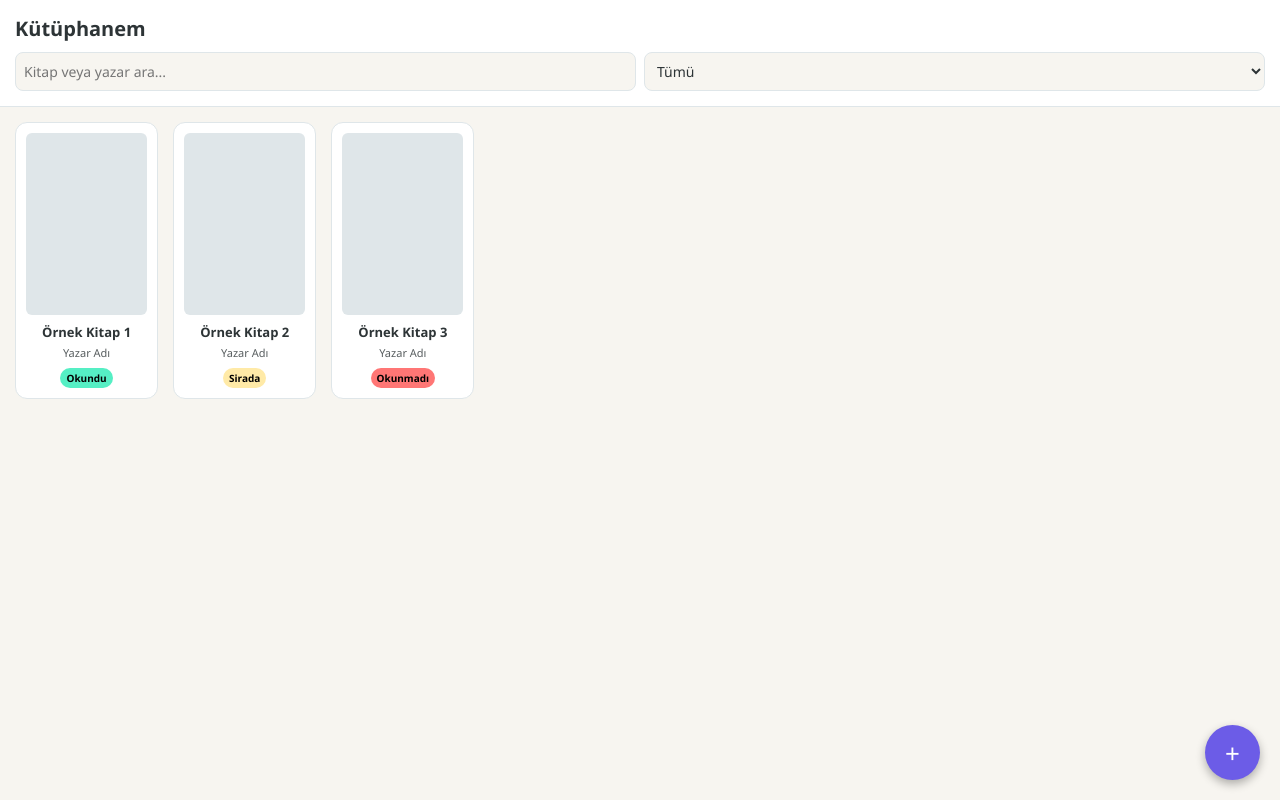
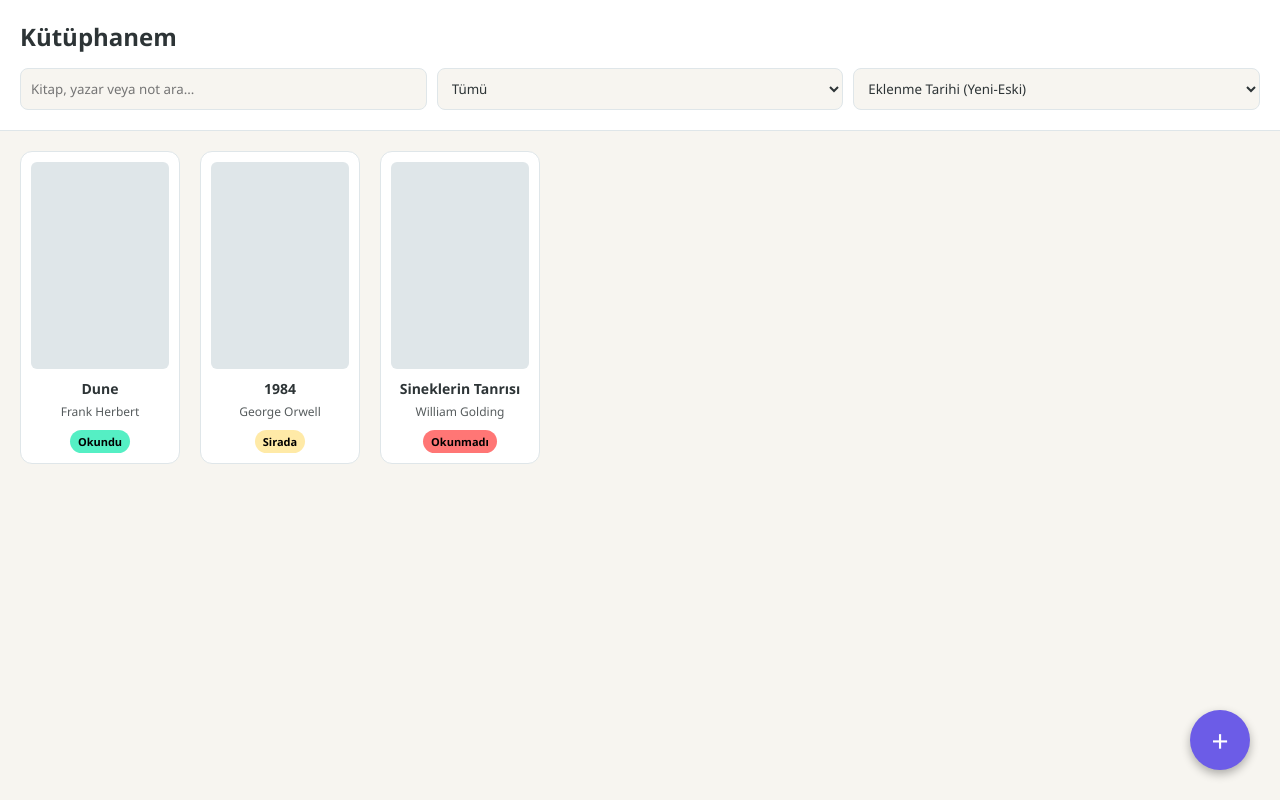
Before and after one commit to noyanred/babil, a plain HTML site: page index.html in a window 1280 px wide. Drawn offline with Linux system fonts and the light colour scheme.

Commit message:
Refactor index.html with external resources and updates
Updated search input placeholder and added new sort filter options. Removed inline styles and linked external stylesheet. Added button for quick actions and linked external JavaScript file.

```diff
--- a/index.html
+++ b/index.html
@@ -4,148 +4,13 @@
     <meta charset="UTF-8">
     <meta name="viewport" content="width=device-width, initial-scale=1.0">
     <title>Kütüphane Asistanı</title>
-    <style>
-        :root {
-            --bg-color: #f7f5f0;
-            --text-color: #2d3436;
-            --card-bg: #ffffff;
-            --border-color: #dfe6e9;
-            --accent-color: #6c5ce7;
-            --badge-okundu: #55efc4;
-            --badge-sirada: #ffeaa7;
-            --badge-okunmadi: #ff7675;
-        }
-
-        @media (prefers-color-scheme: dark) {
-            :root {
-                --bg-color: #1a1a1a;
-                --text-color: #e0e0e0;
-                --card-bg: #2d2d2d;
-                --border-color: #404040;
-                --accent-color: #a29bfe;
-                --badge-okundu: #00b894;
-                --badge-sirada: #fdcb6e;
-                --badge-okunmadi: #d63031;
-            }
-        }
-
-        * {
-            box-sizing: border-box;
-            margin: 0;
-            padding: 0;
-            font-family: 'Segoe UI', Tahoma, Geneva, Verdana, sans-serif;
-        }
-
-        body {
-            background-color: var(--bg-color);
-            color: var(--text-color);
-            transition: background-color 0.3s, color 0.3s;
-            padding-bottom: 80px;
-        }
-
-        .top-bar {
-            padding: 15px;
-            background-color: var(--card-bg);
-            border-bottom: 1px solid var(--border-color);
-            position: sticky;
-            top: 0;
-            z-index: 100;
-        }
-
-        .top-bar h1 {
-            font-size: 20px;
-            margin-bottom: 10px;
-        }
-
-        .controls {
-            display: flex;
-            gap: 8px;
-            flex-wrap: wrap;
-        }
-
-        input, select {
-            padding: 8px;
-            border: 1px solid var(--border-color);
-            border-radius: 8px;
-            background-color: var(--bg-color);
-            color: var(--text-color);
-            outline: none;
-            flex: 1;
-            min-width: 130px;
-            font-size: 14px;
-        }
-
-        .grid-container {
-            display: grid;
-            grid-template-columns: repeat(auto-fill, minmax(130px, 1fr));
-            gap: 15px;
-            padding: 15px;
-        }
-
-        .book-card {
-            background-color: var(--card-bg);
-            border: 1px solid var(--border-color);
-            border-radius: 12px;
-            padding: 10px;
-            cursor: pointer;
-            transition: transform 0.2s;
-            display: flex;
-            flex-direction: column;
-            align-items: center;
-            text-align: center;
-        }
-
-        .book-cover {
-            width: 100%;
-            aspect-ratio: 2/3;
-            background-color: var(--border-color);
-            border-radius: 6px;
-            object-fit: cover;
-            margin-bottom: 8px;
-        }
-
-        .book-title {
-            font-size: 13px;
-            font-weight: bold;
-            margin-bottom: 4px;
-        }
-
-        .book-author {
-            font-size: 11px;
-            opacity: 0.8;
-            margin-bottom: 8px;
-        }
-
-        .status-badge {
-            font-size: 10px;
-            padding: 3px 6px;
-            border-radius: 10px;
-            color: #000;
-            font-weight: bold;
-        }
-
-        .fab-btn {
-            position: fixed;
-            bottom: 20px;
-            right: 20px;
-            width: 55px;
-            height: 55px;
-            border-radius: 50%;
-            background-color: var(--accent-color);
-            color: white;
-            border: none;
-            font-size: 26px;
-            cursor: pointer;
-            box-shadow: 0 4px 10px rgba(0,0,0,0.3);
-            z-index: 200;
-        }
-    </style>
+    <link rel="stylesheet" href="style.css">
 </head>
 <body>
     <header class="top-bar">
         <h1>Kütüphanem</h1>
         <div class="controls">
-            <input type="text" id="searchInput" placeholder="Kitap veya yazar ara...">
+            <input type="text" id="searchInput" placeholder="Kitap, yazar veya not ara...">
 
             <select id="statusFilter">
                 <option value="all">Tümü</option>
@@ -153,42 +18,23 @@
                 <option value="sirada">Sırada</option>
                 <option value="okunmadi">Okunmadı</option>
             </select>
+
+            <select id="sortFilter">
+                <option value="date-desc">Eklenme Tarihi (Yeni-Eski)</option>
+                <option value="pages-asc">Sayfa (Azdan Çoğa)</option>
+                <option value="pages-desc">Sayfa (Çoktan Aza)</option>
+                <option value="year">Basım Yılı</option>
+            </select>
         </div>
     </header>
 
     <main id="library-grid" class="grid-container">
+        <!-- Kitaplar buraya JavaScript ile otomatik eklenecek -->
     </main>
 
+    <!-- Sağ Alt Köşedeki Hızlı İşlem Butonu -->
     <button class="fab-btn" id="addBookBtn">+</button>
 
-    <script>
-        let library = [
-            { id: 1, title: "Örnek Kitap 1", author: "Yazar Adı", status: "okundu" },
-            { id: 2, title: "Örnek Kitap 2", author: "Yazar Adı", status: "sirada" },
-            { id: 3, title: "Örnek Kitap 3", author: "Yazar Adı", status: "okunmadi" }
-        ];
-
-        const gridContainer = document.getElementById('library-grid');
-
-        function renderLibrary(books) {
-            gridContainer.innerHTML = '';
-            books.forEach(book => {
-                const card = document.createElement('div');
-                card.className = 'book-card';
-                let badgeColor = `var(--badge-${book.status})`;
-                let statusText = book.status === 'okunmadi' ? 'Okunmadı' : book.status.charAt(0).toUpperCase() + book.status.slice(1);
-
-                card.innerHTML = `
-                    <div class="book-cover"></div>
-                    <div class="book-title">${book.title}</div>
-                    <div class="book-author">${book.author}</div>
-                    <div class="status-badge" style="background-color: ${badgeColor}">${statusText}</div>
-                `;
-                gridContainer.appendChild(card);
-            });
-        }
-
-        renderLibrary(library);
-    </script>
+    <script src="app.js"></script>
 </body>
 </html>
```
